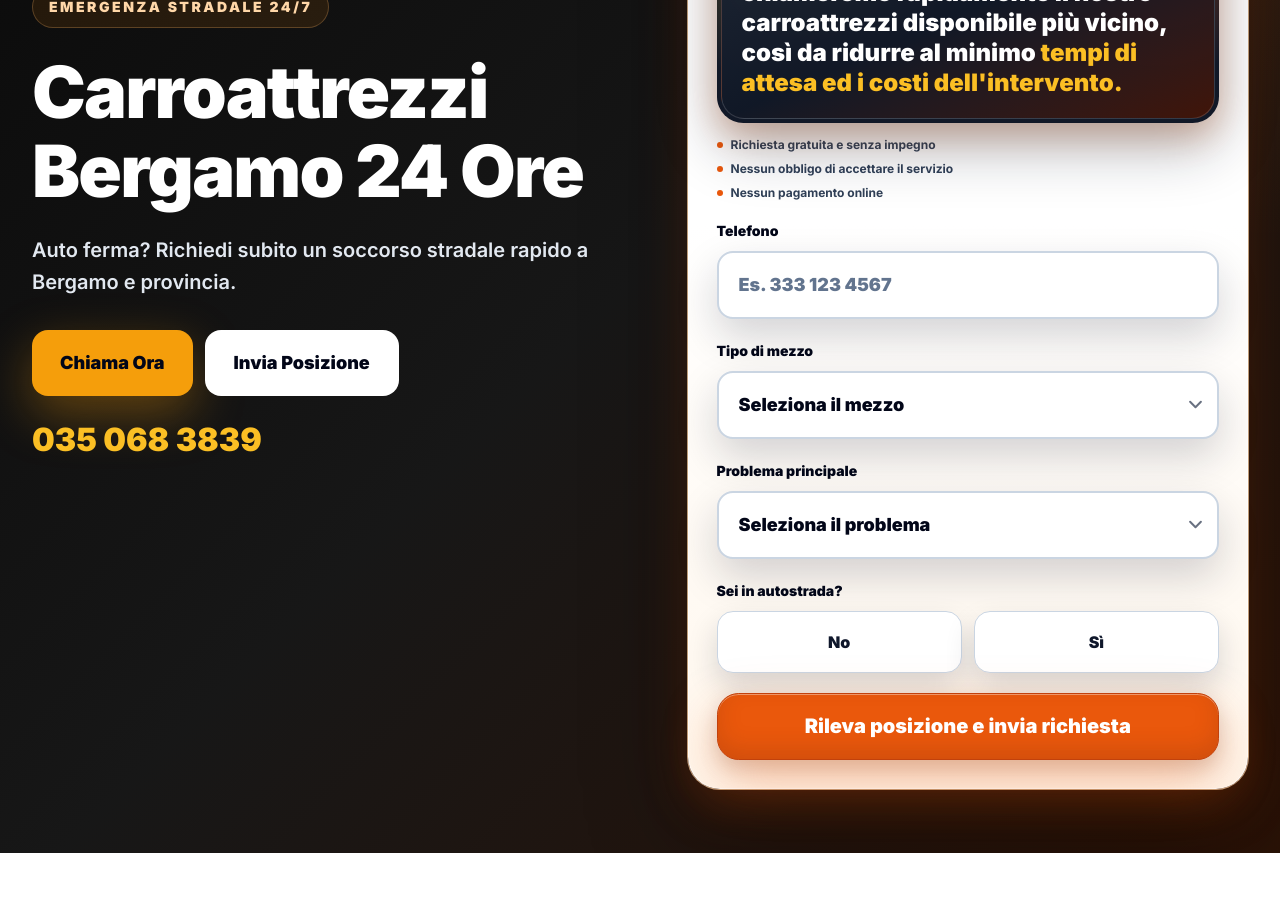
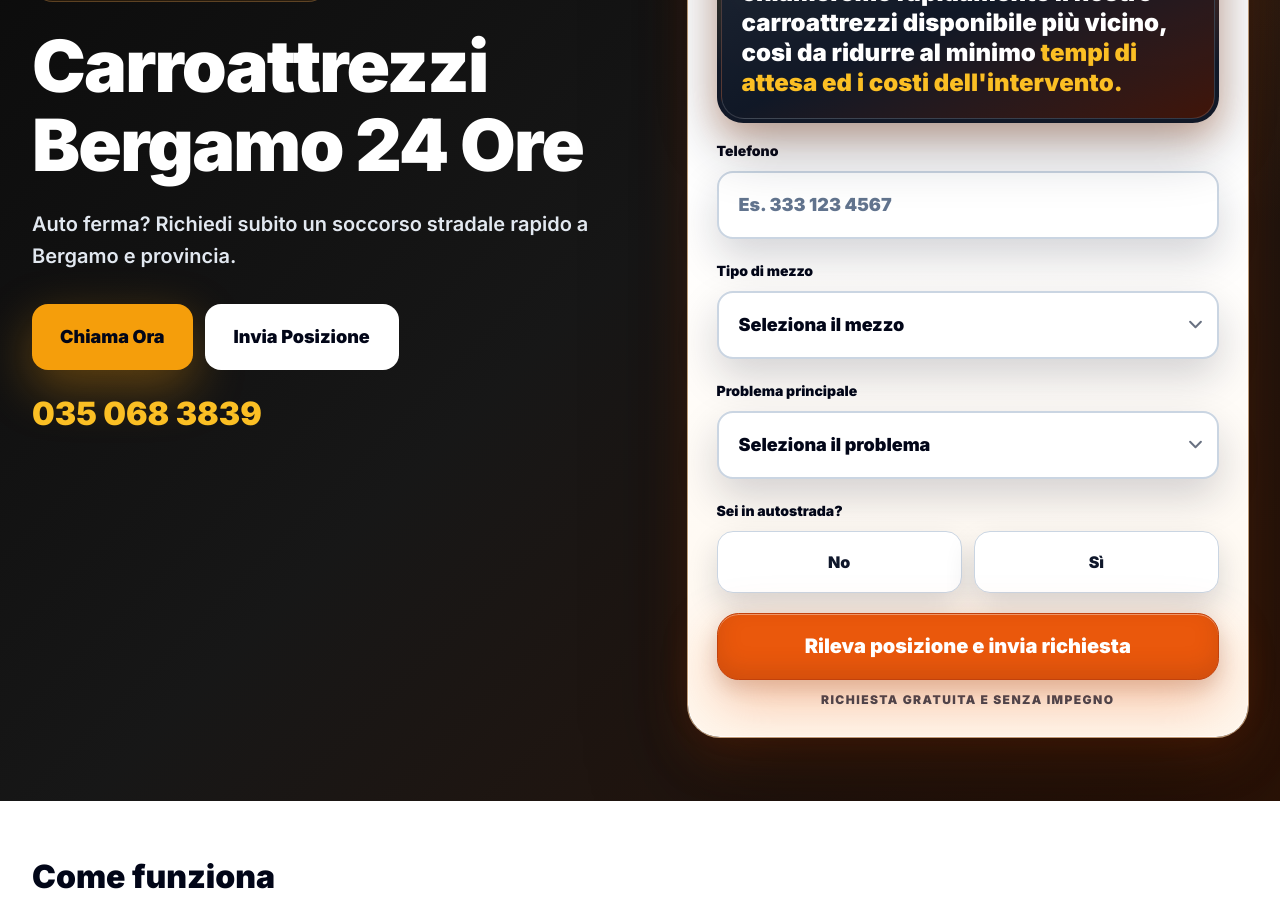
Before and after one commit to alessio-aesthetic/carroattrezzibergamo24ore.it, a Next.js app: page /landing in a window 1280 px wide. Shown: the part 520-1425 px from the top of the page. Built offline with nearby package versions, Linux system fonts and the light colour scheme; no server answers.

Commit message:
Move free request note near Bergamo CTA

```diff
--- a/src/app/landing/LandingClient.tsx
+++ b/src/app/landing/LandingClient.tsx
@@ -281,18 +281,6 @@ export function LandingClient() {
                 </p>
               </div>
             </div>
-            <div className="mt-3 grid gap-1 text-xs font-bold leading-5 text-slate-700">
-              {[
-                'Richiesta gratuita e senza impegno',
-                'Nessun obbligo di accettare il servizio',
-                'Nessun pagamento online',
-              ].map((item) => (
-                <div key={item} className="flex items-center gap-2">
-                  <span className="size-1.5 rounded-full bg-[#EA580C]" />
-                  <span>{item}</span>
-                </div>
-              ))}
-            </div>
             <label className="mt-4 block text-sm font-black">
               Telefono
             </label>
@@ -374,6 +362,9 @@ export function LandingClient() {
                   : 'Rileva posizione e invia richiesta'}
               </span>
             </button>
+            <p className="mt-3 text-center text-xs font-black uppercase tracking-[0.12em] text-slate-700">
+              Richiesta gratuita e senza impegno
+            </p>
             {message ? (
               <div
                 className={`mt-4 rounded-2xl p-4 text-sm font-bold leading-6 ${
```
